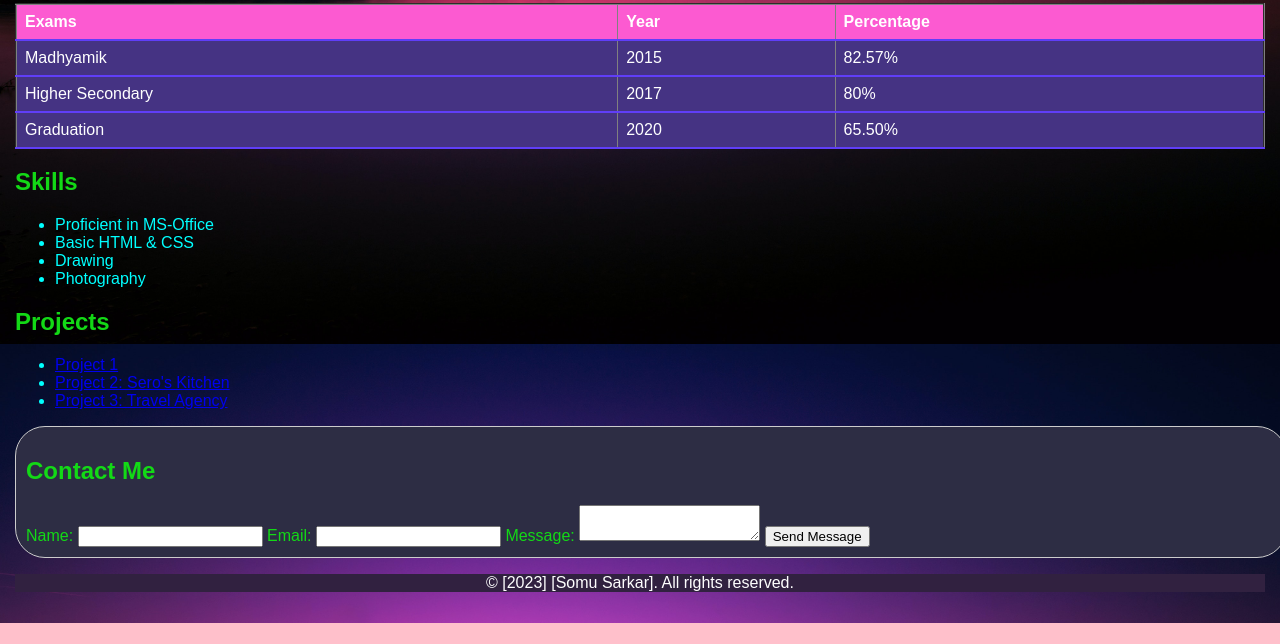
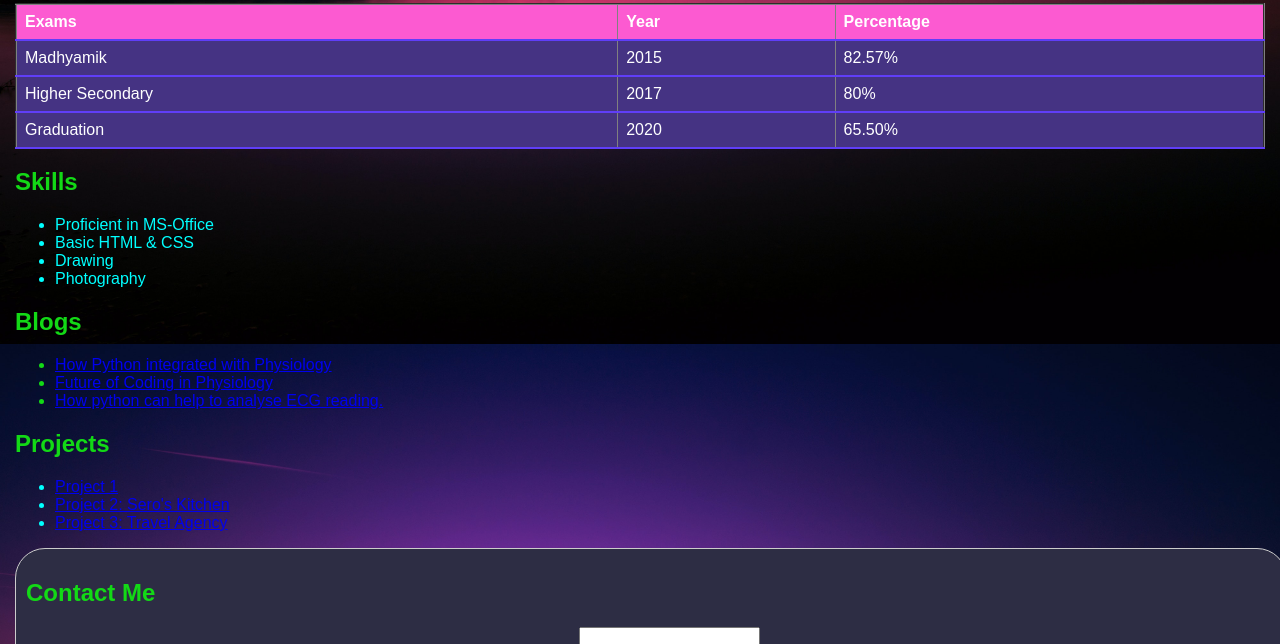
Before and after one commit to somusarkar/portfolio, a plain HTML site: page education.html in a window 1280 px wide. Shown: the part 456-1100 px from the top of the page. Before the commit the page ends 1079 px from the top, so only its background shows below. Drawn offline with Linux system fonts and the light colour scheme.

Commit message:
education.html

```diff
--- a/education.html
+++ b/education.html
@@ -72,6 +72,17 @@
           </ul>
         </section>
 
+        <div class="blog">
+          <h2>Blogs</h2>
+          <ul>
+            <li><a href=https://physiologyintregatedwithcode.blogspot.com/2023/06/title-integrating-python-in-field-of.html>How Python integrated with Physiology</a></li>
+
+            <li><a href=https://physiologyintregatedwithcode.blogspot.com/2023/07/the-future-of-coding-in-physiology.html>Future of Coding in Physiology</a></li>
+
+            <li><a href=https://physiologyintregatedwithcode.blogspot.com/2023/07/using-python-to-analyze-ecg-readings.html>How python can help to analyse ECG reading.</a></li>
+          </ul>
+        </div>
+
         <section id="projects">
           <h2>Projects</h2>
           <ul>
```
